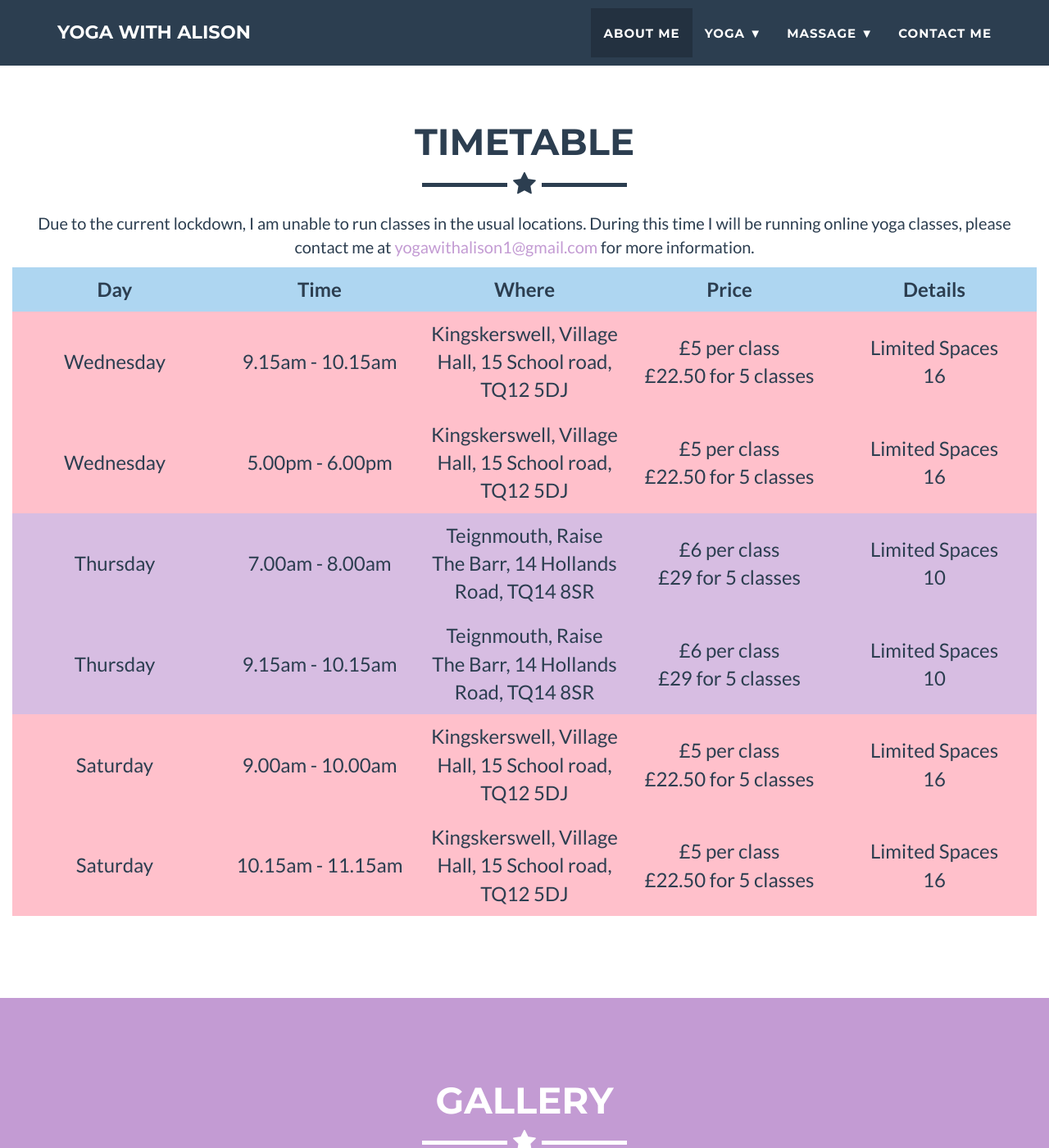
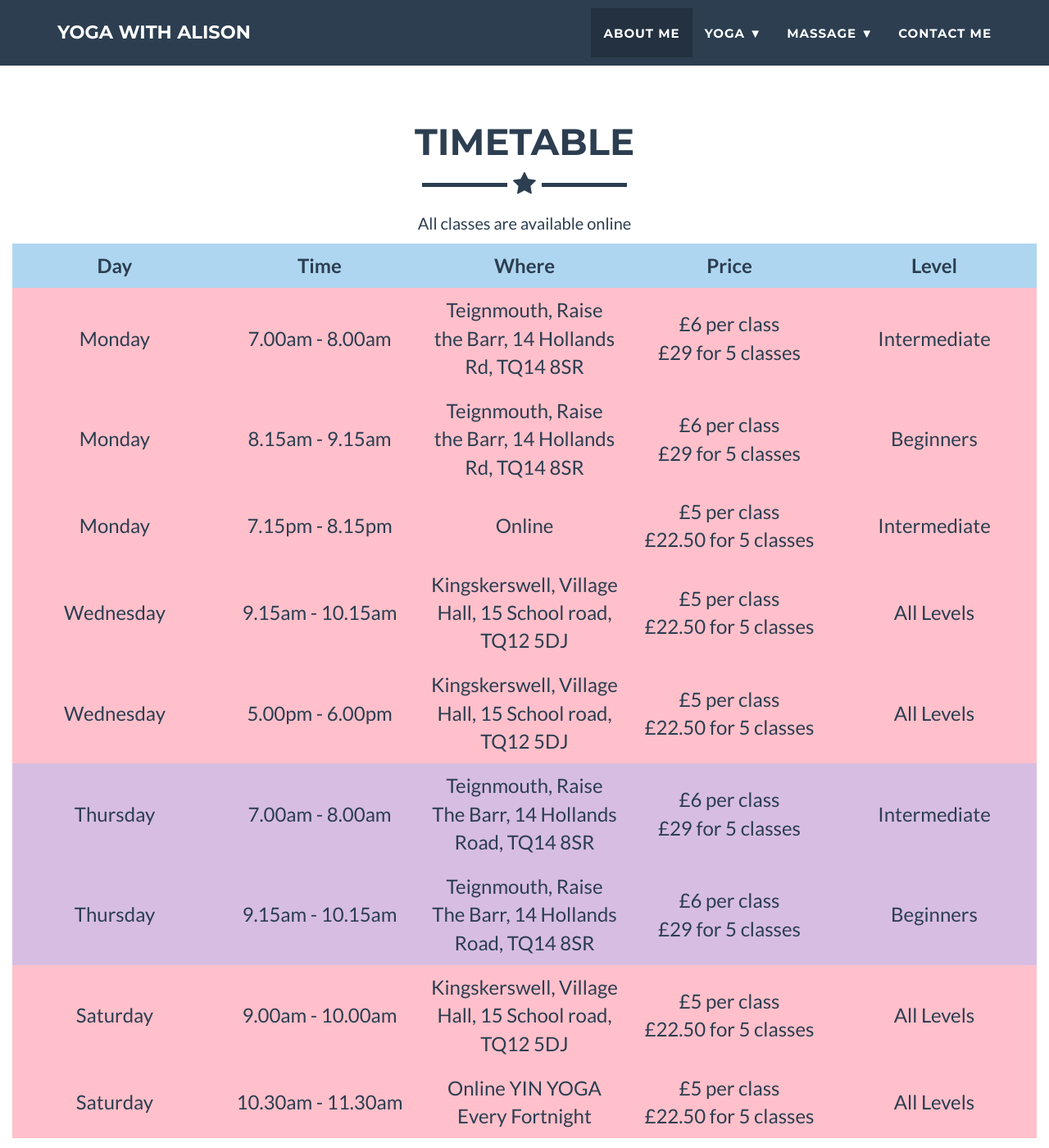
Before and after one commit to YogaWithAlison/yogawithalison.github.io, a Jekyll site: the page built from index.html, in a window 1280 px wide and 1400 px high, scrolled down 1602 px. Shown: the whole window at 82% size. Built offline with Jekyll 4.4.1, drawn with Linux system fonts in a browser that asks for light colours; grey boxes are pictures that could not be loaded.

Commit message:
Update timetable.html

```diff
--- a/_includes/timetable.html
+++ b/_includes/timetable.html
@@ -12,7 +12,7 @@
 
             <div class="row" style="width: 100%; text-align: center; margin: 0; padding: 0">
                 <div class="col-lg-4 col-lg-offset-2" style="width: 100%; margin: 0; padding: 0;">
-                 <p>Due to the current lockdown, I am unable to run classes in the usual locations. During this time I will be running online yoga classes, please contact me at <a href="mailto:{{ site.email }}">{{ site.email }}</a> for more information.</p>
+                 <p>All classes are available online</p>
                 </div>
             </div>
 
@@ -24,7 +24,29 @@
                               <TH>Time</TH>
                               <TH>Where</TH>
                               <TH>Price</TH>
-                              <TH>Details</TH>
+                              <TH>Level</TH>
+                        </TR>
+
+                        <TR style="background-color: pink">
+                              <TD>Monday</TD>
+                              <TD>7.00am - 8.00am</TD>
+                              <TD>Teignmouth, Raise the Barr, 14 Hollands Rd, TQ14 8SR</TD>
+                              <TD>£6 per class<br>£29 for 5 classes</TD>
+                              <TD>Intermediate</TD>
+                        </TR>
+                        <TR style="background-color: pink">
+                              <TD>Monday</TD>
+                              <TD>8.15am - 9.15am</TD>
+                              <TD>Teignmouth, Raise the Barr, 14 Hollands Rd, TQ14 8SR</TD>
+                              <TD>£6 per class<br>£29 for 5 classes</TD>
+                              <TD>Beginners</TD>
+                        </TR>
+                        <TR style="background-color: pink">
+                              <TD>Monday</TD>
+                              <TD>7.15pm - 8.15pm</TD>
+                              <TD>Online</TD>
+                              <TD>£5 per class<br>£22.50 for 5 classes</TD>
+                              <TD>Intermediate</TD>
                         </TR>
 
                         <TR style="background-color: pink">
@@ -32,42 +54,42 @@
                               <TD>9.15am - 10.15am</TD>
                               <TD>Kingskerswell, Village Hall,   15 School road, TQ12 5DJ</TD>
                               <TD>£5 per class<br>£22.50 for 5 classes</TD>
-                              <TD>Limited Spaces<br>16</TD>
+                              <TD>All Levels</TD>
                         </TR>
                         <TR style="background-color: pink">
                               <TD>Wednesday</TD>
                               <TD>5.00pm - 6.00pm</TD>
                               <TD>Kingskerswell, Village Hall,   15 School road, TQ12 5DJ</TD>
                               <TD>£5 per class<br>£22.50 for 5 classes</TD>
-                              <TD>Limited Spaces<br>16</TD>
+                              <TD>All Levels</TD>
                         </TR>
                         <TR style="background-color: rgb(215, 189, 226)">
                               <TD>Thursday</TD>
                               <TD>7.00am - 8.00am</TD>
                               <TD>Teignmouth, Raise The Barr, 14 Hollands Road, TQ14 8SR</TD>
                               <TD>£6 per class<br>£29 for 5 classes</TD>
-                              <TD>Limited Spaces<br>10</TD>
+                              <TD>Intermediate</TD>
                         </TR>
                         <TR style="background-color: rgb(215, 189, 226)">
                               <TD>Thursday</TD>
                               <TD>9.15am - 10.15am</TD>
                               <TD>Teignmouth, Raise The Barr, 14 Hollands Road, TQ14 8SR</TD>
                               <TD>£6 per class<br>£29 for 5 classes</TD>
-                              <TD>Limited Spaces<br>10</TD>
+                              <TD>Beginners</TD>
                         </TR>
                         <TR style="background-color: pink">
                               <TD>Saturday</TD>
                               <TD>9.00am - 10.00am</TD>
                               <TD>Kingskerswell, Village Hall,     15 School road, TQ12 5DJ</TD>
                               <TD>£5 per class<br>£22.50 for 5 classes</TD>
-                              <TD>Limited Spaces<br>16</TD>
+                              <TD>All Levels</TD>
                         </TR>
                         <TR style="background-color: pink">
                               <TD>Saturday</TD>
-                              <TD>10.15am - 11.15am</TD>
-                              <TD>Kingskerswell, Village Hall,     15 School road, TQ12 5DJ</TD>
+                              <TD>10.30am - 11.30am</TD>
+                              <TD>Online YIN YOGA Every Fortnight</TD>
                               <TD>£5 per class<br>£22.50 for 5 classes</TD>
-                              <TD>Limited Spaces<br>16</TD>
+                              <TD>All Levels</TD>
                         </TR>
 
 
```
